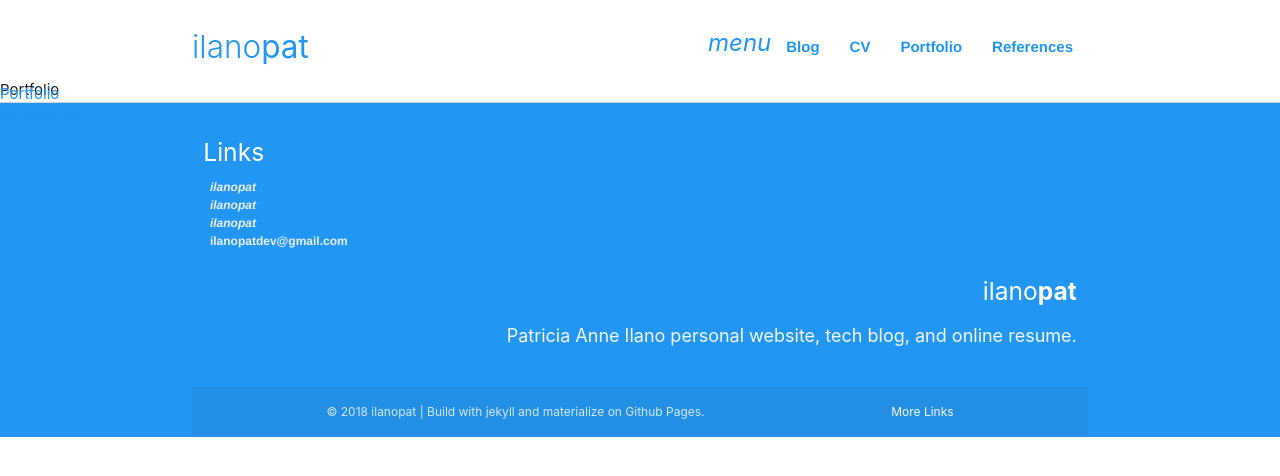
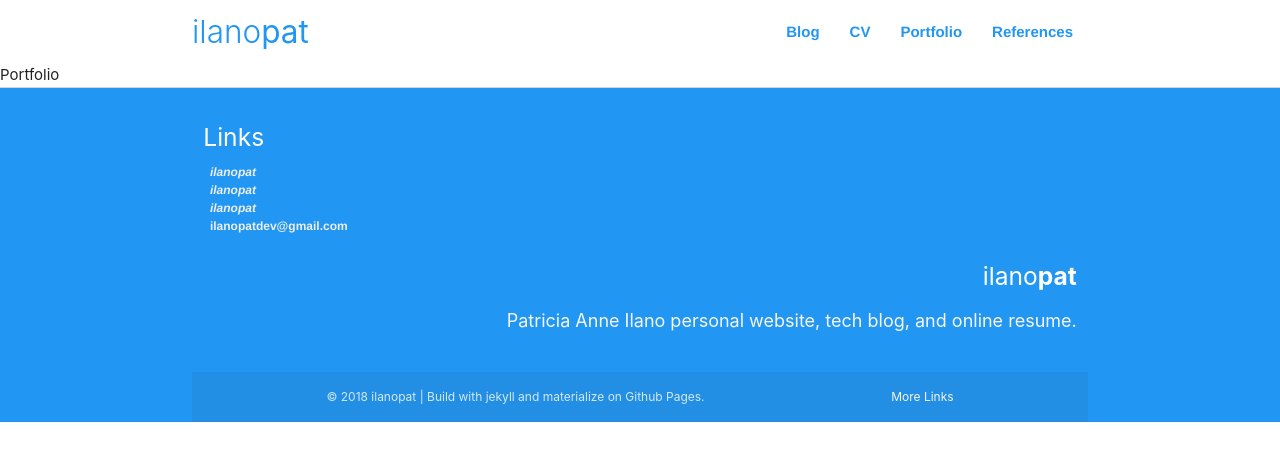
Before and after one commit to ilanopat/ilanopat.github.io, a Jekyll site: the page built from portfolio/index.html, in a window 1280 px wide. Shown: the top 476 px of the page. Built offline with Jekyll 4.4.1, drawn with Linux system fonts in a browser that asks for light colours; nearby versions of some CDN libraries.

Commit message:
Materialize nav

```diff
--- a/_includes/header.html
+++ b/_includes/header.html
@@ -8,14 +8,14 @@
             <li><a href="/portfolio" class="blue-text">Portfolio</a></li>
             <li><a href="/references" class="blue-text">References</a></li>
         </ul>
-        <a href="#" data-target="slide-out" class="button-collapse right blue-text"><i class="material-icons">menu</i></a>
         </div>
     </nav>
-    <ul id="slide-out" class="side-nav">
-        <li><a href="/" class="blue-text">{{ site.logo }}</a></li>
-        <li><a href="/blog" class="blue-text">Blog</a></li>
+    <ul id="slide-out" class="sidenav">
+        <li><a class="blue-text" href="/">{{ site.logo }}</a></li>
+        <li><a class="blue-text" href="/blog">Blog</a></li>
         <li><a class="blue-text" href="/cv">CV</a></li>
         <li><a class="blue-text" href="/portfolio">Portfolio</a></li>
         <li><a class="blue-text" href="/references">References</a></li>
     </ul>
+    <a href="#" data-target="slide-out" class="sidenav-trigger right blue-text"><i class="material-icons">menu</i></a>
 </div>
--- a/_includes/scripts.html
+++ b/_includes/scripts.html
@@ -4,7 +4,7 @@
     $(function() {
 
         //fontawesome broken-heart icon
-        $(".button-collapse").sideNav();
+        $('.sidenav').sideNav();
         $('nav a').addClass('waves-effect');
     });
 </script>
```
